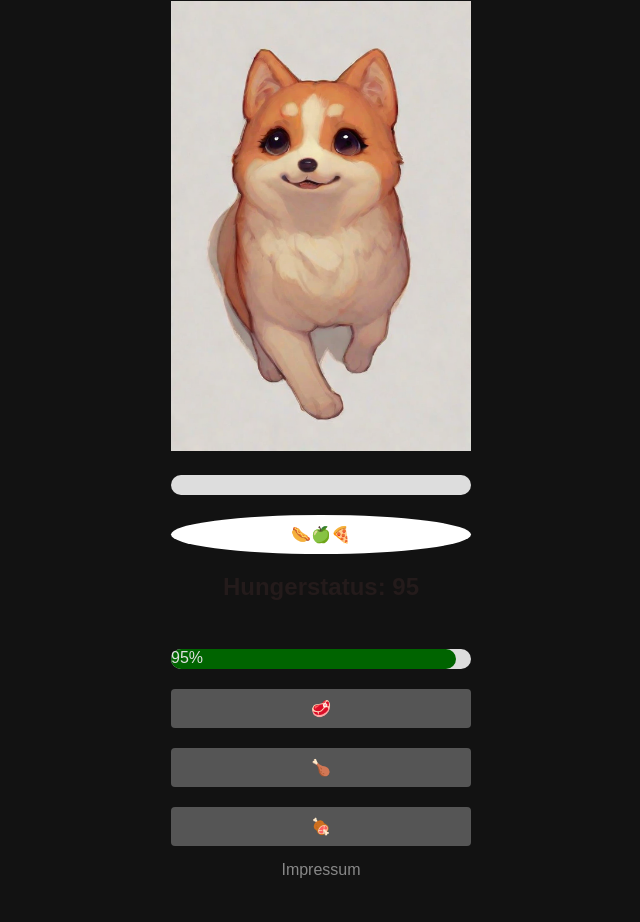
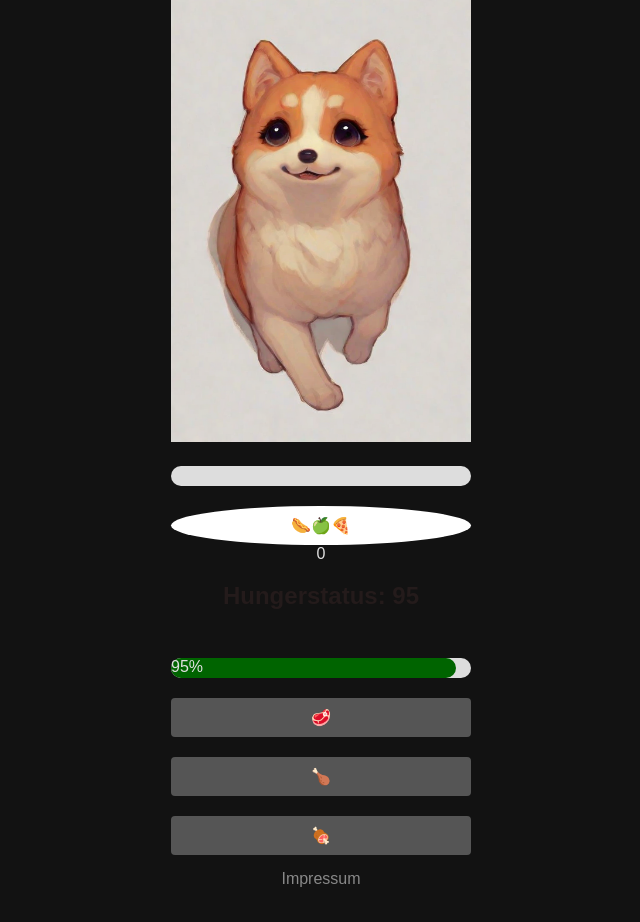
Before and after one commit to dmitrii-vainman/Tamagotchi-2024, a React (Create React App) app in the folder frontend/: page /mainpage in a window 1280 px wide. Shown: the whole page, without its empty margins (319-959 px from the left). Built offline with nearby package versions, Linux system fonts and the light colour scheme.

Commit message:
Änderungen an App und MainPage, Konflikt in users.db ignoriert

```diff
--- a/frontend/src/App.js
+++ b/frontend/src/App.js
@@ -5,7 +5,6 @@ import Impressum from './pages/Impressum.js';
 import NotFound from './pages/notFound.js'; // Angenommene NotFound-Komponente
 import PetPage from './pages/PetPage.jsx'
 import MainPage from "./pages/MainPage.jsx"
-import VirtualPet from './components/petFeed.js';
 import { BrowserRouter as Router, Routes, Route } from 'react-router-dom';
 
 
@@ -14,12 +13,12 @@ function App() {
   useEffect(() => {
     document.title = 'SnuggleBuddy'; // Titel des Tabs
   }, []);
+
   return (
 
     <Router>
       <div>
         <Routes>
-
           <Route path='/' element={<Login />} /> // Startseite
           <Route path='/login' element={<Login />} />
           <Route path='/register' element={<Register />} />
--- a/frontend/src/pages/MainPage.jsx
+++ b/frontend/src/pages/MainPage.jsx
@@ -1,4 +1,4 @@
-import React, { useState } from 'react';
+import React, { useEffect, useState } from 'react';
 import PetImage from '../components/petImage';
 import VirtualPet from '../components/petFeed';
 import { Link } from 'react-router-dom';
@@ -51,6 +51,7 @@ const MainPage = ({ petType, selectedColor, petName }) => {
       >
         🌭🍏🍕
       </button>
+      {affection}
 
       {/* Hunger Bar */}
       <div>
@@ -62,7 +63,7 @@ const MainPage = ({ petType, selectedColor, petName }) => {
             className="progress"
             style={{
               width: `${hunger}%`,
-              backgroundColor: hunger > 50 ? 'darkgreen' : 'lightcoral', // Color change depending on hunger level
+              backgroundColor: hunger > 50 ? 'darkgreen' : 'firebrick', // Color change depending on hunger level
               height: '100%',
               borderRadius: '10px',
               transition: 'width 0.5s ease-in-out'
```
